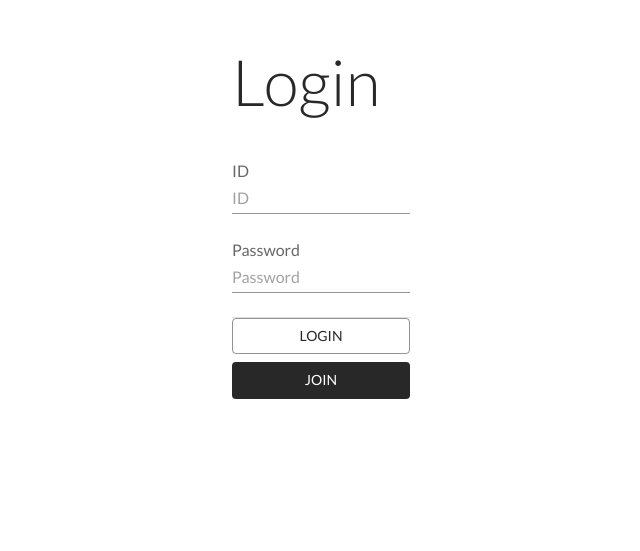
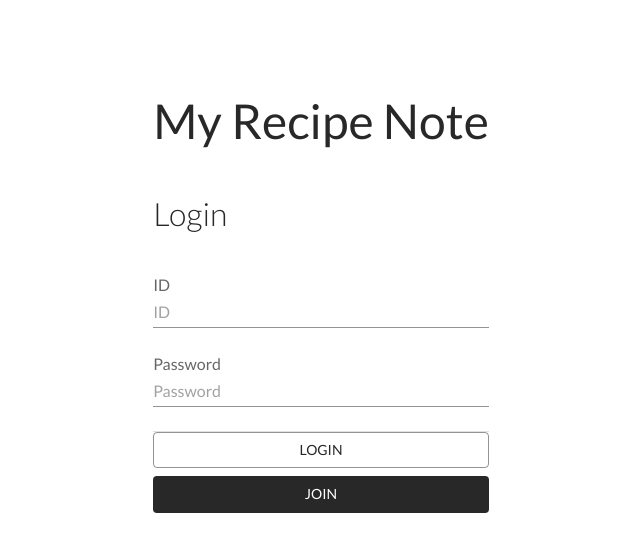
Before and after one commit to YeonhaPark/my-recipe-note-front, a React (Create React App) app: page /login in a window 1280 px wide. Shown: the part 115-666 px from the top of the page, without its empty margins (319-959 px from the left). Built offline with nearby package versions, Linux system fonts and the light colour scheme.

Commit message:
add title on auth page

```diff
--- a/src/components/atoms/index.ts
+++ b/src/components/atoms/index.ts
@@ -2,6 +2,7 @@ import Button from './button';
 import Chip, { ChipType, ChipColor } from './chip';
 import Checkbox from './checkbox';
 import IconButton from './iconButton';
+import Title from './title';
 
-export { Button, Chip, Checkbox, IconButton };
+export { Button, Chip, Checkbox, IconButton, Title };
 export type { ChipType, ChipColor };
--- /dev/null
+++ b/src/components/atoms/title.tsx
@@ -0,0 +1,17 @@
+/** @jsxRuntime classic */
+/** @jsx jsx */
+import { jsx, css } from '@emotion/react';
+import { black } from '../../theme/colors';
+
+const titleStyle = css`
+  text-align: center;
+  color: ${black};
+  font-size: 3rem;
+`;
+export default function Title() {
+  return (
+    <div>
+      <p css={titleStyle}>My Recipe Note</p>
+    </div>
+  );
+}
--- a/src/components/templates/authTemplate.tsx
+++ b/src/components/templates/authTemplate.tsx
@@ -2,6 +2,7 @@
 /** @jsx jsx */
 import { jsx, css } from '@emotion/react';
 import { ReactNode } from 'react';
+import { Title } from '../atoms';
 import { Container, Grid } from '@material-ui/core';
 import { withStyles } from '@material-ui/styles';
 import { black } from '../../theme/colors';
@@ -19,17 +20,12 @@ const headerStyle = css`
   align-items: center;
   margin-bottom: 2.5rem;
   text-align: center;
-  font-size: 3rem;
+  font-size: 2rem;
   font-weight: 300;
   svg {
     font-size: 3rem;
   }
-  @media (min-width: 960px) {
-    font-size: 4rem;
-    svg {
-      font-size: 4rem;
-    }
-  }
+
   color: ${black};
 `;
 const horizontallyCentered = css`
@@ -48,6 +44,7 @@ export default function AuthTemplate({ children, headerName }: Props) {
     <ContainerStyled>
       <div css={horizontallyCentered}>
         <Grid item xs={6}>
+          <Title />
           <header css={headerStyle}>
             <div>{headerName}</div>
           </header>
```
